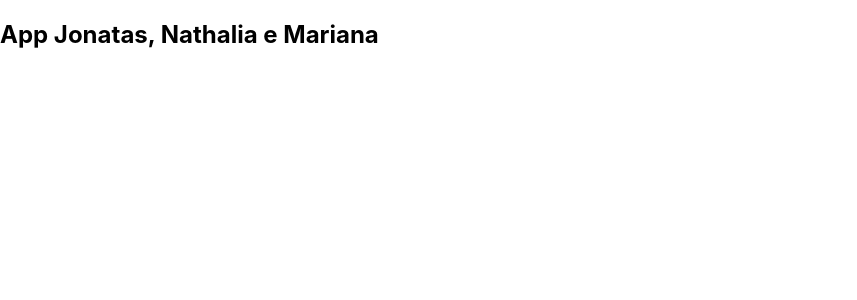
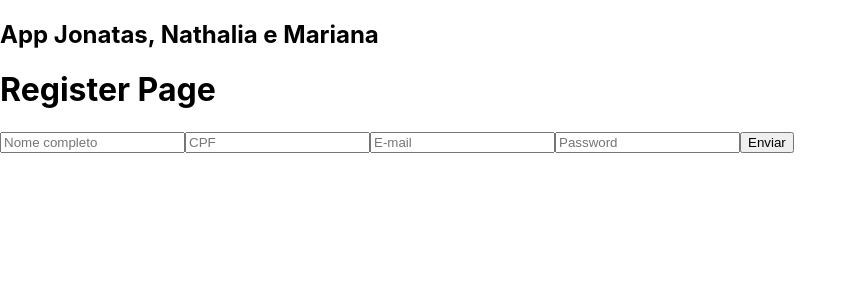
Before and after one commit to marianasaraiva/tech-hotel, a React (Create React App) app in the folder front-end/: page /register in a window 1280 px wide. Shown: the top 300 px of the page, without its empty margins (0-857 px from the left). Built offline with nearby package versions, Linux system fonts and the light colour scheme.

Commit message:
feat: create page register

```diff
--- a/front-end/src/pages/Register/index.js
+++ b/front-end/src/pages/Register/index.js
@@ -0,0 +1,79 @@
+import React, { useState } from 'react'
+import fetchAPI from '../../services/fetchApi';
+
+function Register() {
+  const [fullName, setFullName] = useState('');
+  const [cpf, setCpf] = useState('');
+  const [email, setEmail] = useState('');
+  const [ password, setPassword] = useState('');
+
+  const sendForm = async () => {
+    const data = {
+      fullName,
+      cpf,
+      email,
+      password,
+    };
+
+    const method = 'post';
+    const url = 'http://localhost:3001/client';
+
+    const response = await fetchAPI(method, url, data);
+
+    setFullName('');
+    setCpf('');
+    setEmail('');
+    setPassword('');
+
+    console.log(response);
+  }
+
+  return (
+    <div>
+      <h1>Register Page</h1>
+
+      <form>
+        <input
+          id="fullName"
+          type="text"
+          placeholder="Nome completo"
+          value={ fullName }
+          onChange={ ({ target }) => setFullName(target.value) }
+        />
+
+        <input
+          id="cpf"
+          type="text"
+          placeholder="CPF"
+          value={ cpf }
+          onChange={ ({ target }) => setCpf(target.value) }
+        />
+
+        <input
+          id="email"
+          type="text"
+          placeholder="E-mail"
+          value={ email }
+          onChange={ ({ target }) => setEmail(target.value) }
+        />
+
+        <input
+          id="password"
+          type="text"
+          placeholder="Password"
+          value={ password }
+          onChange={ ({ target }) => setPassword(target.value) }
+        />
+
+        <button
+          type="button"
+          onClick={ sendForm }
+        >
+          Enviar
+        </button>
+      </form>
+    </div>
+  )
+}
+
+export default Register
--- a/front-end/src/routes/index.js
+++ b/front-end/src/routes/index.js
@@ -1,13 +1,13 @@
 import React from 'react';
 import { Switch, Route } from 'react-router-dom';
 import Login from '../pages/Login';
-import Cadastro from '../pages/Register';
+import Register from '../pages/Register';
 
 function Routes() {
   return (
     <Switch>
       <Route exact path="/login" component={ Login } />
-      <Route exact path="/cadastro" component={ Cadastro } />
+      <Route exact path="/register" component={ Register } />
     </Switch>
   );
 }
```
Also changed, not shown: 1 other file (tests, documents, lock files or other folders).
